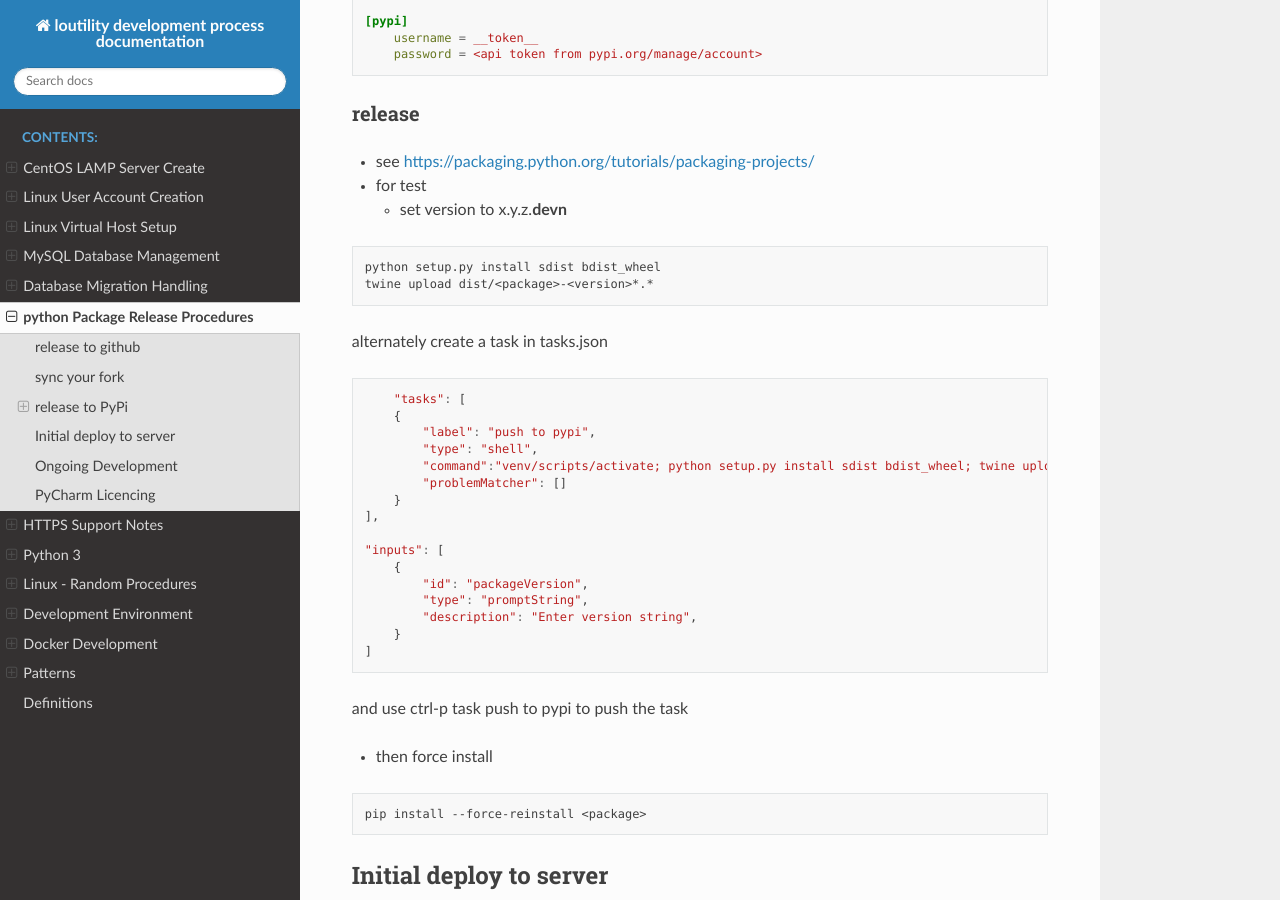
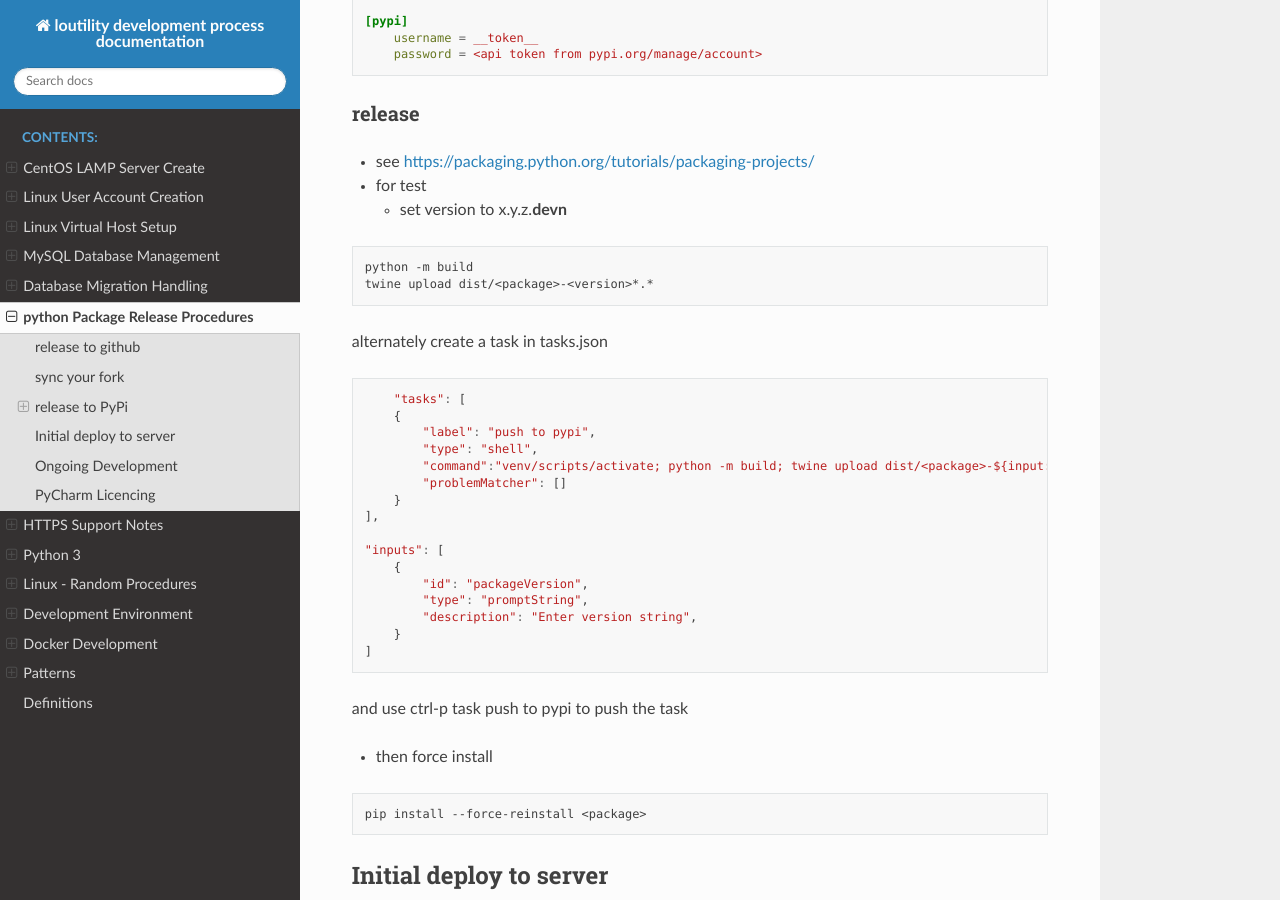
Before and after one commit to shanholtzerk/fork_loudevprocess, a Sphinx documentation site: the page built from docs/source/python-package-release-procedure.rst, in a window 1280 px wide and 900 px high, scrolled down 2620 px. Built offline with Sphinx 7.4.7 and the Read the Docs theme 2.0.0, drawn with Linux system fonts in a browser that asks for light colours.

Commit message:
pypi release; use python -m build

```diff
--- a/docs/source/python-package-release-procedure.rst
+++ b/docs/source/python-package-release-procedure.rst
@@ -150,7 +150,7 @@ release
 
 .. code-block:: shell
 
-    python setup.py install sdist bdist_wheel
+    python -m build
     twine upload dist/<package>-<version>*.*
 
 alternately create a task in tasks.json
@@ -161,7 +161,7 @@ alternately create a task in tasks.json
         {
             "label": "push to pypi",
             "type": "shell",
-            "command":"venv/scripts/activate; python setup.py install sdist bdist_wheel; twine upload dist/<package>-${input:packageVersion}*.*",
+            "command":"venv/scripts/activate; python -m build; twine upload dist/<package>-${input:packageVersion}*.*",
             "problemMatcher": []
         }
     ],
```
